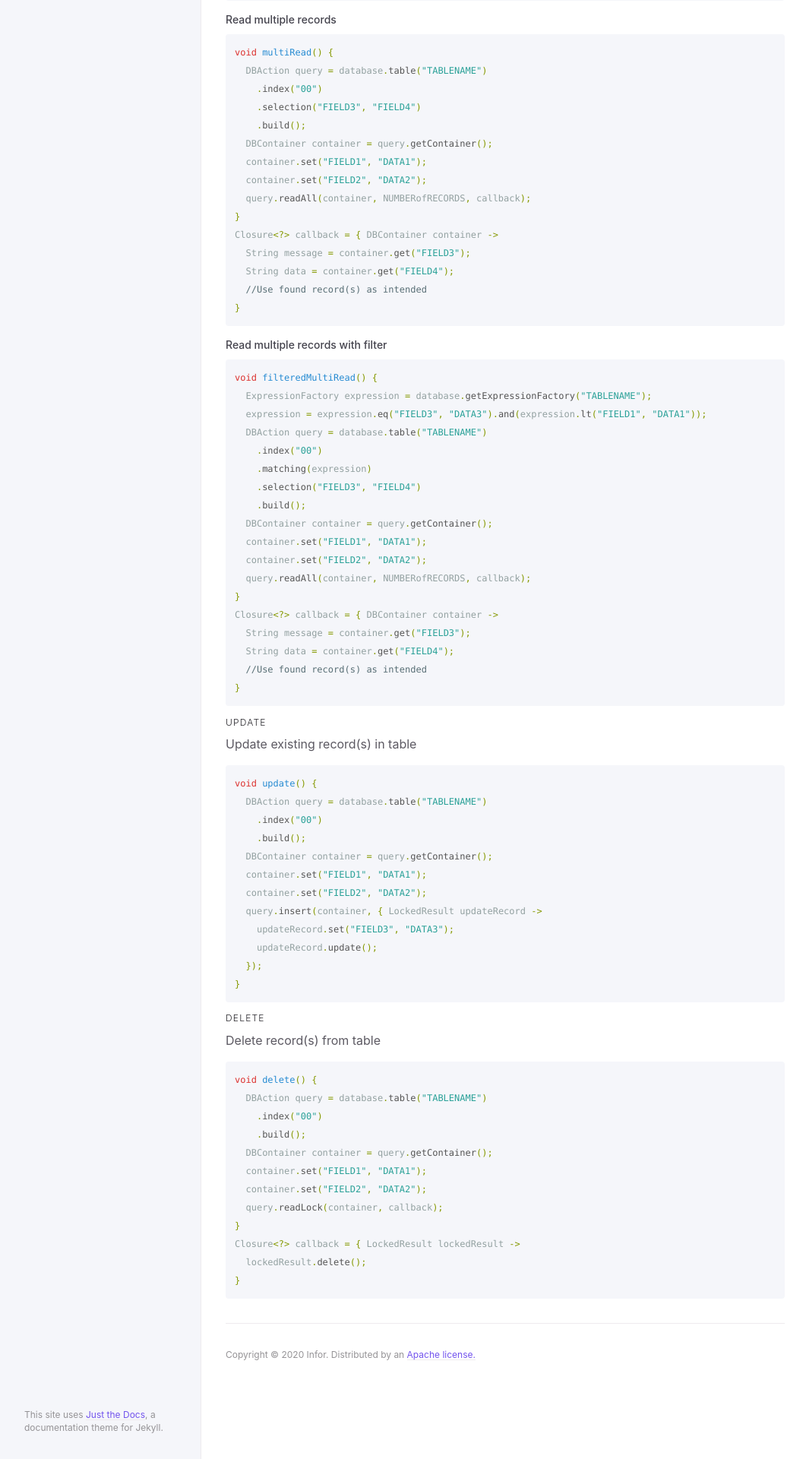
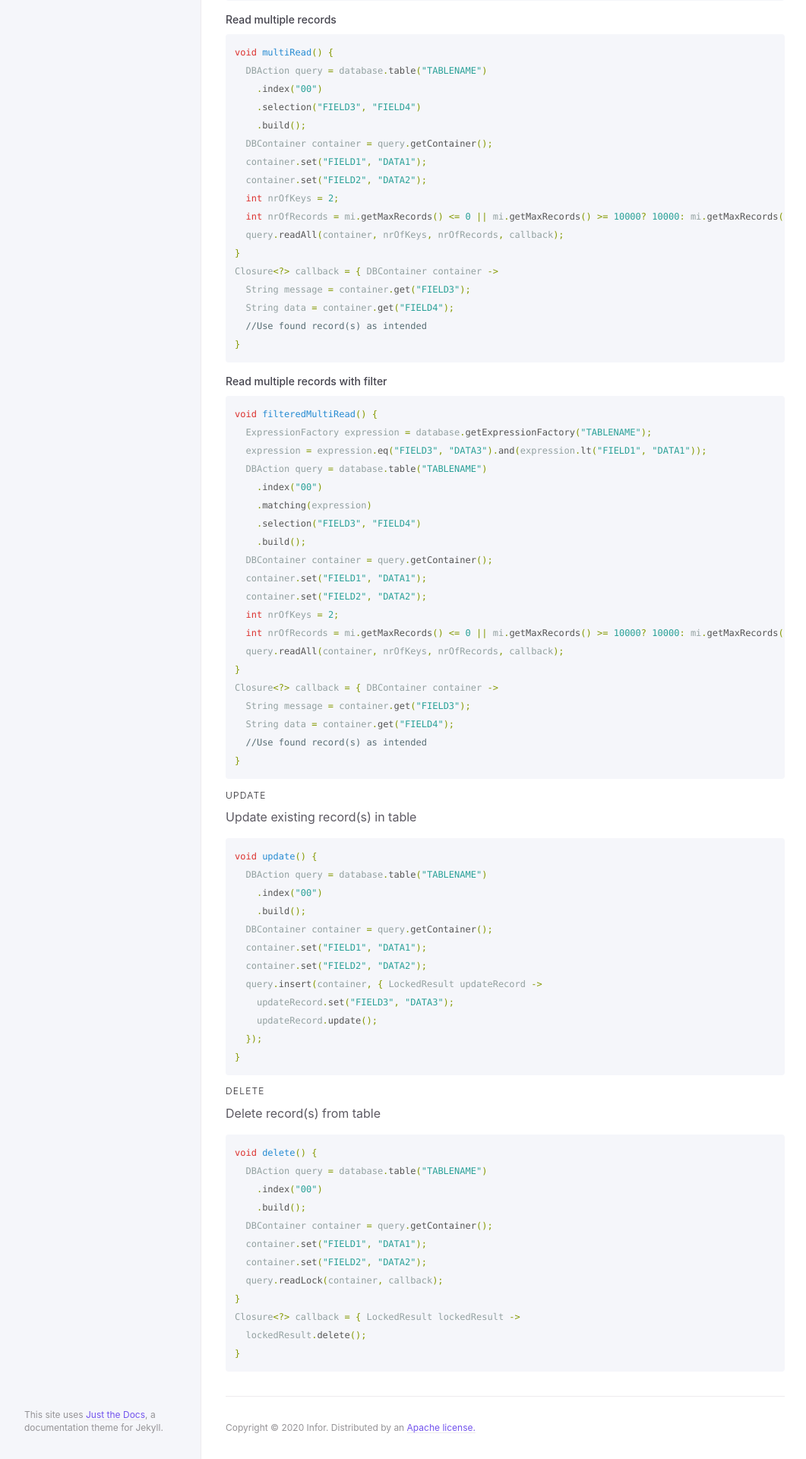
Before and after one commit to infor-cloud/xtendm3, a Jekyll site: the page built from docs/examples/Templates/DatabaseOperations_Temaplate.md, in a window 1280 px wide. Shown: the part 1561-3481 px from the top of the page at 76% size, without its empty margins (107-1168 px from the left). Built offline with Jekyll 4.4.1, drawn with Linux system fonts in a browser that asks for light colours.

Commit message:
DatabaseAPI readAll update to include nrOfRecords

```diff
--- a/docs/examples/Templates/DatabaseOperations_Temaplate.md
+++ b/docs/examples/Templates/DatabaseOperations_Temaplate.md
@@ -72,7 +72,9 @@ void multiRead() {
   DBContainer container = query.getContainer();
   container.set("FIELD1", "DATA1");
   container.set("FIELD2", "DATA2");
-  query.readAll(container, NUMBERofRECORDS, callback);
+  int nrOfKeys = 2;
+  int nrOfRecords = mi.getMaxRecords() <= 0 || mi.getMaxRecords() >= 10000? 10000: mi.getMaxRecords();
+  query.readAll(container, nrOfKeys, nrOfRecords, callback);
 }
 Closure<?> callback = { DBContainer container ->
   String message = container.get("FIELD3");
@@ -93,7 +95,9 @@ void filteredMultiRead() {
   DBContainer container = query.getContainer();
   container.set("FIELD1", "DATA1");
   container.set("FIELD2", "DATA2");
-  query.readAll(container, NUMBERofRECORDS, callback);
+  int nrOfKeys = 2;
+  int nrOfRecords = mi.getMaxRecords() <= 0 || mi.getMaxRecords() >= 10000? 10000: mi.getMaxRecords();
+  query.readAll(container, nrOfKeys, nrOfRecords, callback);
 }
 Closure<?> callback = { DBContainer container ->
   String message = container.get("FIELD3");
```
Also changed, not shown: docs/getting-started/xtendm3-activation.md (+2 -0 lines).
